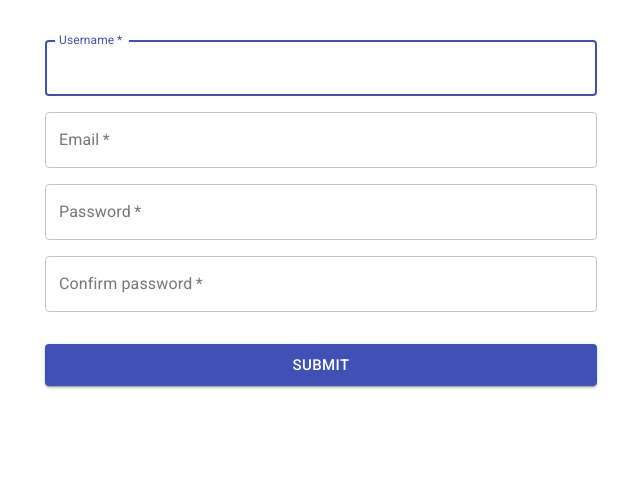
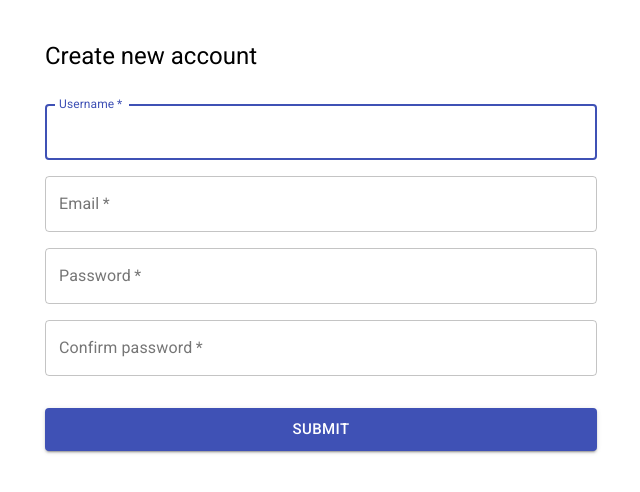
Before and after one commit to camolezi/xmobots-project, a React (Create React App) app: page /xmobots-project/signup in a window 1280 px wide. Shown: the top 492 px of the page, without its empty margins (319-959 px from the left). Built offline with nearby package versions, Linux system fonts and the light colour scheme.

Commit message:
Refactoring,documentation and comments improvements

```diff
--- a/src/Components/LoadingCircle.js
+++ b/src/Components/LoadingCircle.js
@@ -19,7 +19,7 @@ const useStyles = makeStyles((theme) => ({
   },
 }));
 
-//This is a LoadingCircle component. It returns a centered loading circle
+//This is a LoadingCircle component. It returns a centered rotating loading circle.
 function LoadingCircle(props) {
   const classes = useStyles();
   return (
--- a/src/Store/Slices/airportSlice.js
+++ b/src/Store/Slices/airportSlice.js
@@ -4,6 +4,7 @@ const initialState = {
   airports: [],
 };
 
+//This slice stores airport information
 const airportReducer = createSlice({
   name: "airport",
   initialState: initialState,
--- a/src/Utility/AirportParse.js
+++ b/src/Utility/AirportParse.js
@@ -18,7 +18,7 @@ export function ParseDMS(input) {
 
 //This function converts a DMS coordinate string to DD format [latitude,longitude]
 export function ConvertDMSToDD(dms) {
-  //This regex captures the first part of the DMS coordinates, and separates the minutes,seconds,and degrees
+  //This regex captures the latitude part of the DMS coordinates, and separates the minutes,seconds,and degrees
   const latitudeRegex = /0?(\d{2})(\d{2})(\d{2}([,.]\d{2})?)([SN])/i;
   const latitudeResult = latitudeRegex.exec(dms);
   if (!latitudeResult) {
@@ -31,6 +31,7 @@ export function ConvertDMSToDD(dms) {
   );
   latitudeValue = latitudeResult[5] === "S" ? -latitudeValue : latitudeValue;
 
+  //This regex captures the longitude part of the DMS coordinates, and separates the minutes,seconds,and degrees
   const longitudeRegex = /0?(\d{2})(\d{2})(\d{2}([,.]\d{2})?)([WE])/i;
   const longitudeResult = longitudeRegex.exec(dms);
   if (!longitudeResult) {
--- a/src/Views/MainPage/AirportTable.js
+++ b/src/Views/MainPage/AirportTable.js
@@ -25,6 +25,11 @@ function AirportTable() {
   const classes = useStyles();
   const airports = useSelector(selectAllAirports);
 
+  if (airports === undefined || airports.length === 0) {
+    return <></>;
+  }
+
+  //Creates a table with the provided airport information
   return (
     <TableContainer component={Paper}>
       <Table className={classes.table} aria-label="simple table">
--- a/src/Views/MainPage/Map.js
+++ b/src/Views/MainPage/Map.js
@@ -36,15 +36,17 @@ function MainMap(props) {
 
   useEffect(() => {
     if (!map) return;
+    if (!airports) return;
 
     let allPositions = [];
 
+    //forEach airport in the store, crates a marker and a cicle on the provided location
     airports.forEach((airport) => {
       const airportCoord = ConvertDMSToDD(ParseDMS(airport.description));
+
       if (!airportCoord) return;
 
       allPositions.push(airportCoord);
-
       const marker = L.marker(airportCoord, {
         title: airport.name,
       })
--- a/src/Views/MainPage/UploadDialog.js
+++ b/src/Views/MainPage/UploadDialog.js
@@ -9,17 +9,18 @@ import {
   Input,
 } from "@material-ui/core";
 
-import { makeStyles } from "@material-ui/core/styles";
-
 import { useDispatch } from "react-redux";
 import { SetAirports } from "../../Store/Slices/airportSlice";
 
-const useStyles = makeStyles((theme) => ({}));
+/*
+This component handles getting a user provided airport file. And adding the content of the file to the redux store
 
-//Props- input:
-//shouldOpen
+Props- input:
+  open:boolean -if true the dialog is open
+  handleClose:function - this function is called when the dialog should be closed
+
+*/
 function UploadDialog(props) {
-  const classes = useStyles();
   const dispatch = useDispatch();
 
   const [uploadFile, setUploadFile] = useState(null);
@@ -41,6 +42,7 @@ function UploadDialog(props) {
 
   const uploadFileHandler = () => {
     const reader = new FileReader();
+
     reader.onload = (event) => {
       const resultJson = JSON.parse(event.target.result);
       if (!resultJson.aerodromes) {
--- a/src/Views/SingUpView.js
+++ b/src/Views/SingUpView.js
@@ -19,12 +19,17 @@ const useStyles = makeStyles((theme) => ({
   root: {
     paddingTop: "2em",
   },
+
+  descriptionText: {
+    paddingBottom: "1em",
+  },
 }));
 
 function SignUpView() {
   const classes = useStyles();
   const routerHistory = useHistory();
 
+  //Ids of text fields
   const id_username = "usernameField";
   const id_email = "emailField";
   const id_password = "passwordField";
@@ -144,6 +149,14 @@ function SignUpView() {
 
   return (
     <Container className={classes.root} maxWidth="sm">
+      <Typography
+        variant="h5"
+        component="h1"
+        gutterBottom
+        className={classes.descriptionText}
+      >
+        Create new account
+      </Typography>
       <BasicForm id="signupform" afterSubmit={afterSinUp}>
         {SignUpForm}
       </BasicForm>
```
